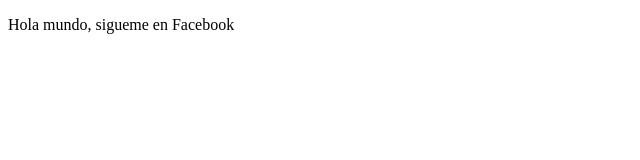
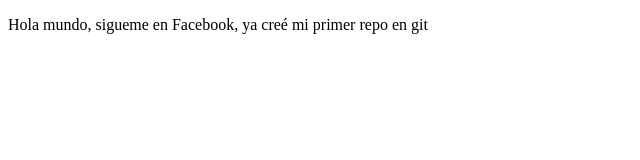
Before and after one commit to JesusZavala/projectDemoCursoPrework, a plain HTML site: page index.html in a window 1280 px wide. Shown: the whole page, without its empty margins (0-640 px from the left). Drawn offline with Linux system fonts and the light colour scheme.

Commit message:
cambio en la descripción

```diff
--- a/index.html
+++ b/index.html
@@ -8,7 +8,7 @@
 </head>
 <body>
     <p>
-        Hola mundo, sigueme en Facebook
+        Hola mundo, sigueme en Facebook, ya creé mi primer repo en git
     </p>
 </body>
 </html>
```
